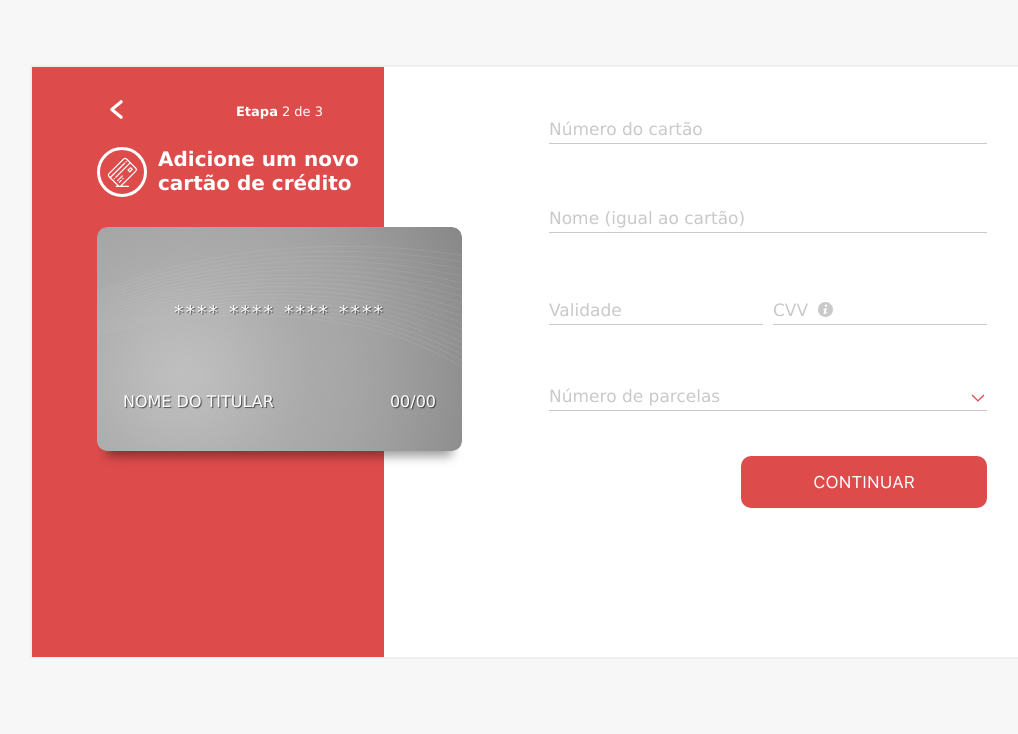
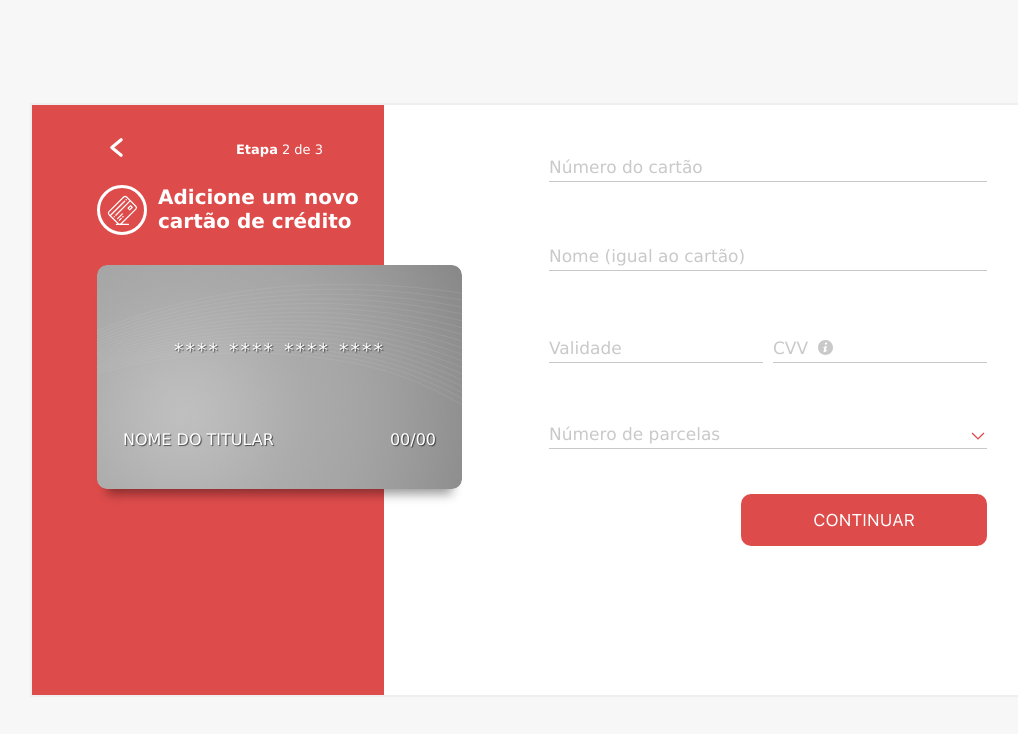
Before and after one commit to caueamaral/demo-shop, a plain HTML site: page index.html in a window 1280 px wide. Shown: the whole page, without its empty margins (98-1116 px from the left). Drawn offline with Linux system fonts and the light colour scheme.

Commit message:
Reset revisão

```diff
--- a/css/estrutura.css
+++ b/css/estrutura.css
@@ -39,7 +39,7 @@ html, body {
 .pagamento {
   background: var(--branco);
   border: 2px solid var(--cinzaClaro);
-  margin-top: 65px;
+  margin: 40px 0;
   width: 360px;
 }
 
@@ -47,6 +47,12 @@ html, body {
 
 /* ----- computador ----- */
 @media (min-width:1200px) {
+  .container {
+    align-items: center;
+    display: flex;
+    justify-content: center;
+  }
+
   .pagamento {
     display: flex;
     height: 594px;
--- a/css/reset.css
+++ b/css/reset.css
@@ -1,23 +1,4 @@
 /* ----- reset -----  */
-html, body, div, span,
-h1, h2, h3, h4, h5, h6, p,
-a, abbr, acronym, address,
-del, em, img, ins, strong, sub, sup,
-u, i, dl, dt, dd, ol, ul, li,
-fieldset, form, label, legend,
-table, caption, tbody, tfoot, thead, tr, th, td,
-article, aside, canvas, details, embed,
-figure, figcaption, footer, header, hgroup,
-menu, nav, output, section, summary {
-	border: 0;
-  box-sizing: border-box;
-  font: 17px/22px Verdana;
-  -webkit-font-smoothing: antialiased;
-  margin: 0;
-  outline: 0;
-	padding: 0;
-}
-
 * {
 	border: 0;
   box-sizing: border-box;
```
